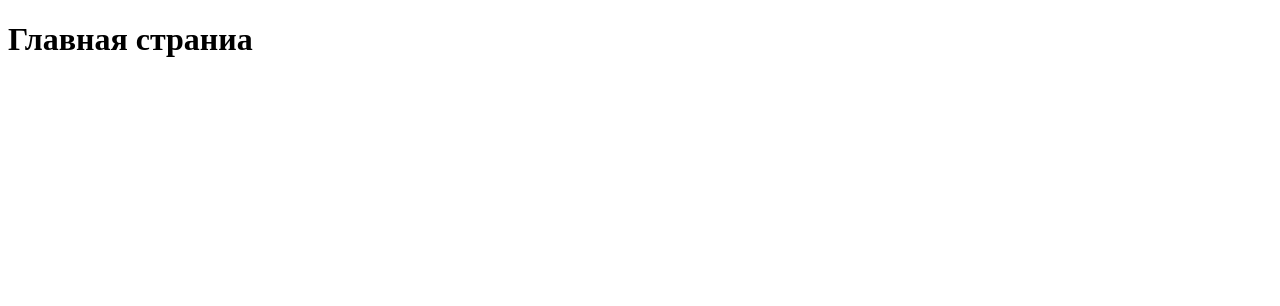
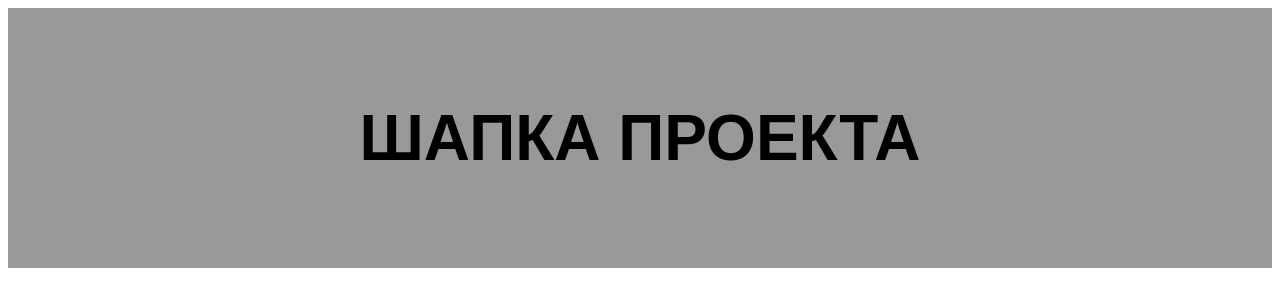
Before and after one commit to nobleworkshop/intensive-day-1, a plain HTML site: page index.html in a window 1280 px wide. Drawn offline with Linux system fonts and the light colour scheme.

Commit message:
Header ready

```diff
--- a/index.html
+++ b/index.html
@@ -5,8 +5,11 @@
         <meta name="viewport" content="width=device-width, initial-scale=1.0" />
         <meta http-equiv="X-UA-Compatible" content="ie=edge" />
         <title>Document</title>
+        <link rel="stylesheet" href="main.css" />
     </head>
     <body>
-        <h1>Главная страниа</h1>
+        <header class="header">
+            <h1>ШАПКА ПРОЕКТА</h1>
+        </header>
     </body>
 </html>
--- a/main.css
+++ b/main.css
@@ -0,0 +1,7 @@
+.header {
+	padding: 50px 100px;
+	text-align: center;
+	background: #999;
+	font-size: 32px;
+	font-family: Sans-Serif;
+}
```
